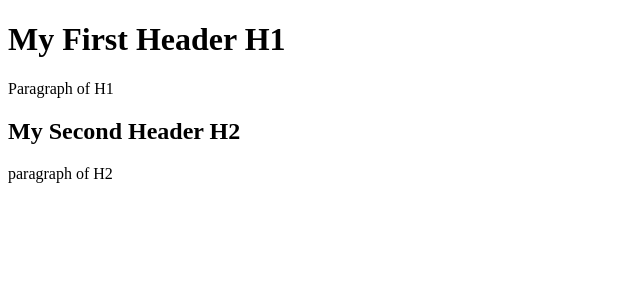
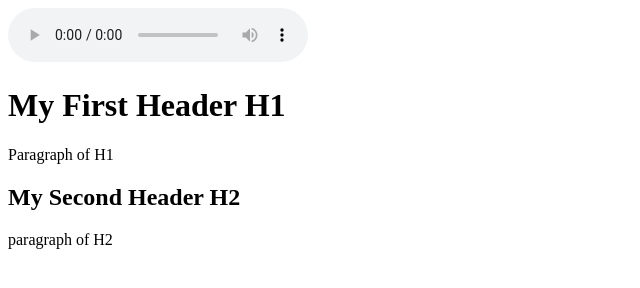
Before and after one commit to mayureshindapurkar/CAPSTONE-Project, a plain HTML site: page course1/basics.html in a window 1280 px wide. Shown: the whole page, without its empty margins (0-640 px from the left). Drawn offline with Linux system fonts and the light colour scheme.

Commit message:
Added Audio Element

```diff
--- a/course1/basics.html
+++ b/course1/basics.html
@@ -7,6 +7,7 @@
 </head>
 
 <body>
+	<audio src="075adc32-259f-4a03-aab0-0daf43d637b5.mp3" autoplay controls></audio>
 	<h1> My First Header H1</h1>
 	<p> Paragraph of H1</p>
 	<h2> My Second Header H2</h2>
```
Also changed, not shown: 1 other file.
